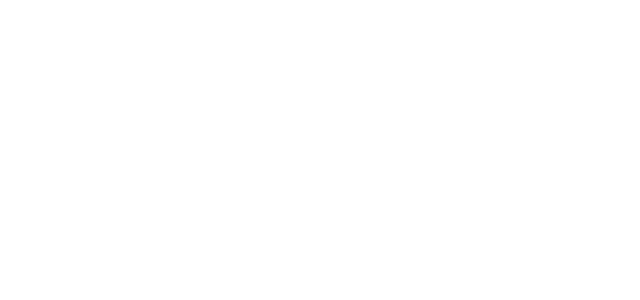
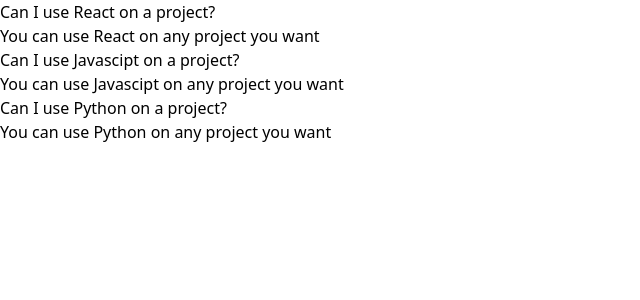
Before and after one commit to verina-dinata/comps, a React (Create React App) app: page / in a window 1280 px wide. Shown: the top 300 px of the page, without its empty margins (0-640 px from the left). Built offline with nearby package versions, Linux system fonts and the light colour scheme.

Commit message:
add id to items list

```diff
--- a/src/App.js
+++ b/src/App.js
@@ -3,20 +3,23 @@
 function App() {
   const items = [
     {
+      id: 'asdaed',
       label: 'Can I use React on a project?',
       content: 'You can use React on any project you want'
     },
     {
+      id: 'w3rnf',
       label: 'Can I use Javascipt on a project?',
       content: 'You can use Javascipt on any project you want'
     },
     {
+      id: 'sijudfgn',
       label: 'Can I use Python on a project?',
       content: 'You can use Python on any project you want'
     }
   ];
 
-  return <Accordion />;
+  return <Accordion items={items} />;
 }
 
 export default App;
--- a/src/components/Accordion.js
+++ b/src/components/Accordion.js
@@ -1,7 +1,16 @@
-function Accordion() {
+function Accordion({ items }) {
+  const renderedItems = items.map((item) => {
+    return (
+      <div key={item.id}>
+        <div>{item.label}</div>
+        <div>{item.content}</div>
+      </div>
+    );
+  });
+
   return (
     <div>
-
+      {renderedItems}
     </div>
   );
 }
```
